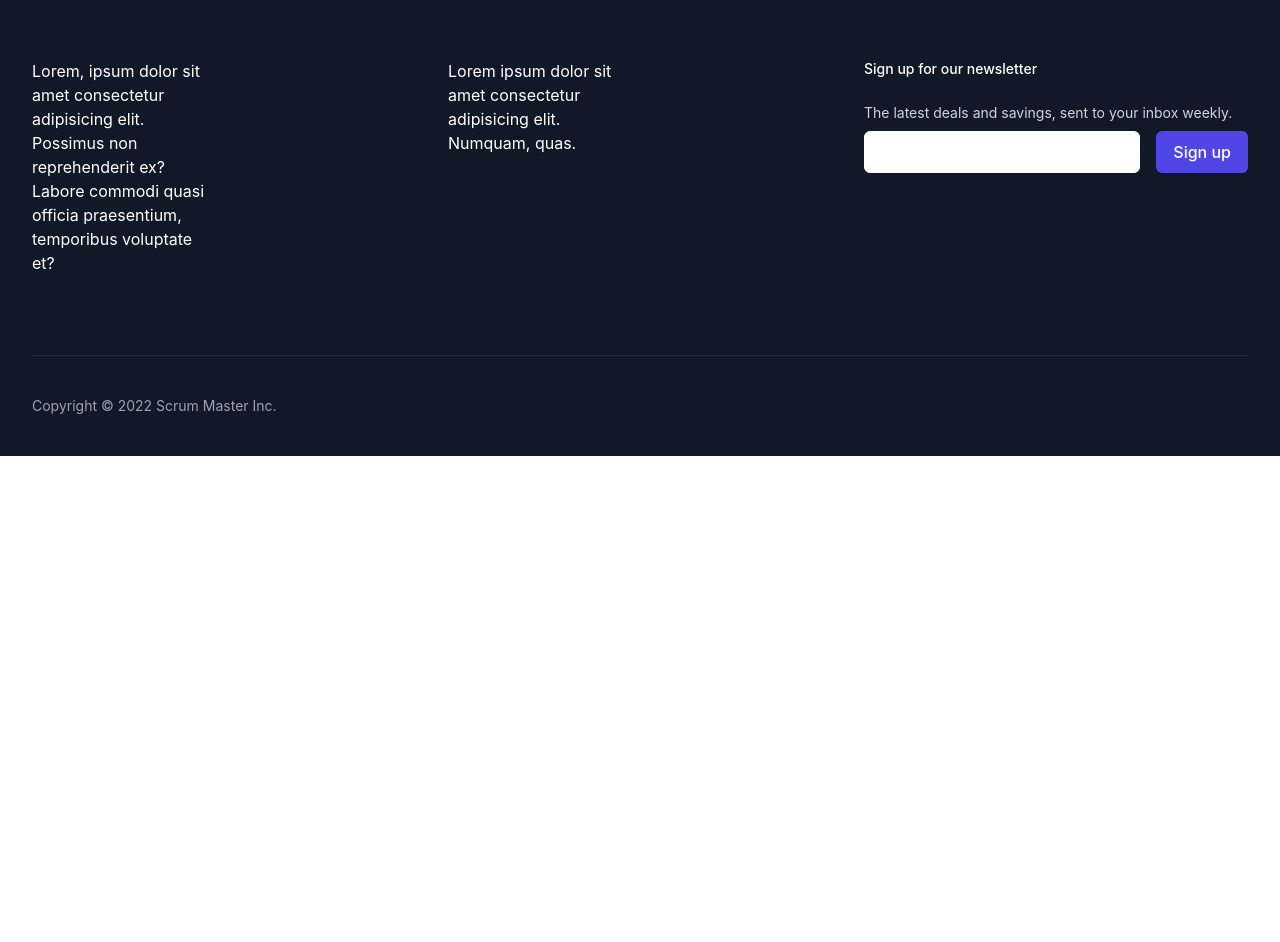
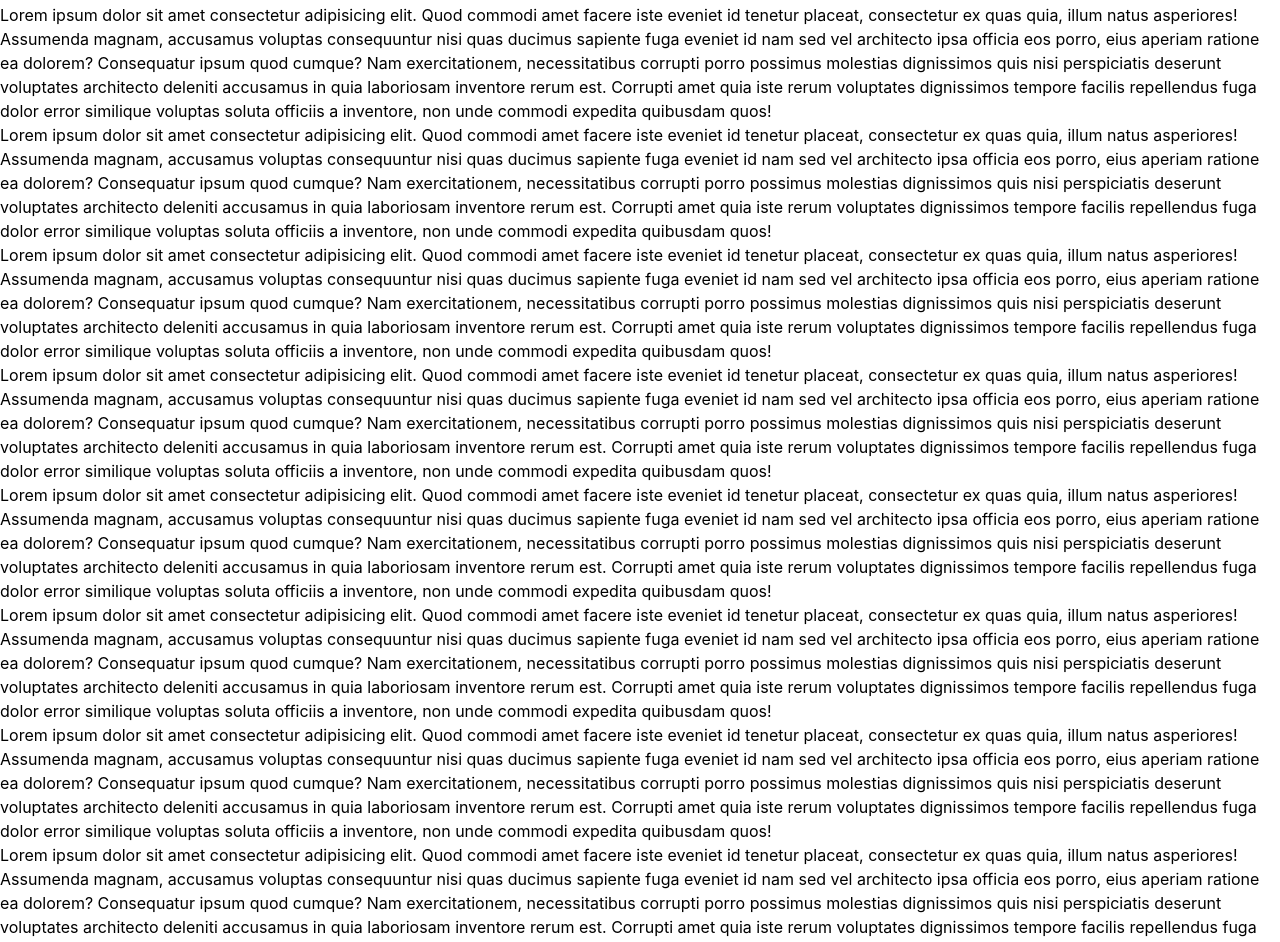
Before and after one commit to Apfirebolt/Fastapi-scrum-master, a React (Create React App) app in the folder frontend/: page /scroll in a window 1280 px wide. Shown: the part 61-1003 px from the top of the page. Before the commit the page ends 800 px from the top, so only its background shows below. Built offline with nearby package versions, Linux system fonts and the light colour scheme.

Commit message:
feat: added a sample smooth scroll page

```diff
--- a/frontend/src/components/AnimatedRoutes.js
+++ b/frontend/src/components/AnimatedRoutes.js
@@ -1,6 +1,7 @@
 import { Routes, Route, useLocation } from "react-router-dom";
 import { AnimatePresence } from "framer-motion";
 
+import SmoothScroll from "../pages/ScrollExample";
 import HomeScreen from "../pages/Home";
 import LoginScreen from "../pages/Login";
 import RegisterScreen from "../pages/Register";
@@ -22,6 +23,7 @@ const AnimatedRoutes = () => {
     <AnimatePresence>
       <Routes location={location} key={location.pathname}>
         <Route path="/" element={<HomeScreen />} exact />
+        <Route path="/scroll" element={<SmoothScroll />} exact />
         <Route path="/scheduler" element={<SchedulerScreen />} exact />
         <Route path="/login" element={<LoginScreen />} exact />
         <Route path="/register" element={<RegisterScreen />} exact />
--- /dev/null
+++ b/frontend/src/pages/ScrollExample.jsx
@@ -0,0 +1,103 @@
+import React from 'react';
+import { Element, scroller } from 'react-scroll';
+
+function SmoothScroll() {
+    const scrollToElement = (elementName) => {
+        scroller.scrollTo(elementName, {
+            duration: 800,
+            delay: 0,
+            smooth: 'easeInOutQuart'
+        });
+    };
+
+    return (
+        <div>
+            <button onClick={() => scrollToElement('myElement')}>Scroll to Element</button>
+            <p>
+                Lorem ipsum dolor sit amet consectetur adipisicing elit. Quod commodi amet facere iste eveniet id tenetur
+                placeat, consectetur ex quas quia, illum natus asperiores! Assumenda magnam, accusamus voluptas consequuntur nisi quas
+                ducimus sapiente fuga eveniet id nam sed vel architecto ipsa officia eos porro, eius aperiam ratione ea dolorem?
+                Consequatur ipsum quod cumque? Nam exercitationem, necessitatibus corrupti porro possimus molestias dignissimos
+                quis nisi perspiciatis deserunt voluptates architecto deleniti accusamus in quia laboriosam inventore rerum est.
+                Corrupti amet quia iste rerum voluptates dignissimos tempore facilis repellendus fuga dolor error similique voluptas
+                soluta officiis a inventore, non unde commodi expedita quibusdam quos!
+            </p>
+
+            <p>
+                Lorem ipsum dolor sit amet consectetur adipisicing elit. Quod commodi amet facere iste eveniet id tenetur
+                placeat, consectetur ex quas quia, illum natus asperiores! Assumenda magnam, accusamus voluptas consequuntur nisi quas
+                ducimus sapiente fuga eveniet id nam sed vel architecto ipsa officia eos porro, eius aperiam ratione ea dolorem?
+                Consequatur ipsum quod cumque? Nam exercitationem, necessitatibus corrupti porro possimus molestias dignissimos
+                quis nisi perspiciatis deserunt voluptates architecto deleniti accusamus in quia laboriosam inventore rerum est.
+                Corrupti amet quia iste rerum voluptates dignissimos tempore facilis repellendus fuga dolor error similique voluptas
+                soluta officiis a inventore, non unde commodi expedita quibusdam quos!
+            </p>
+
+            <p>
+                Lorem ipsum dolor sit amet consectetur adipisicing elit. Quod commodi amet facere iste eveniet id tenetur
+                placeat, consectetur ex quas quia, illum natus asperiores! Assumenda magnam, accusamus voluptas consequuntur nisi quas
+                ducimus sapiente fuga eveniet id nam sed vel architecto ipsa officia eos porro, eius aperiam ratione ea dolorem?
+                Consequatur ipsum quod cumque? Nam exercitationem, necessitatibus corrupti porro possimus molestias dignissimos
+                quis nisi perspiciatis deserunt voluptates architecto deleniti accusamus in quia laboriosam inventore rerum est.
+                Corrupti amet quia iste rerum voluptates dignissimos tempore facilis repellendus fuga dolor error similique voluptas
+                soluta officiis a inventore, non unde commodi expedita quibusdam quos!
+            </p>
+
+            <p>
+                Lorem ipsum dolor sit amet consectetur adipisicing elit. Quod commodi amet facere iste eveniet id tenetur
+                placeat, consectetur ex quas quia, illum natus asperiores! Assumenda magnam, accusamus voluptas consequuntur nisi quas
+                ducimus sapiente fuga eveniet id nam sed vel architecto ipsa officia eos porro, eius aperiam ratione ea dolorem?
+                Consequatur ipsum quod cumque? Nam exercitationem, necessitatibus corrupti porro possimus molestias dignissimos
+                quis nisi perspiciatis deserunt voluptates architecto deleniti accusamus in quia laboriosam inventore rerum est.
+                Corrupti amet quia iste rerum voluptates dignissimos tempore facilis repellendus fuga dolor error similique voluptas
+                soluta officiis a inventore, non unde commodi expedita quibusdam quos!
+            </p>
+
+            <p>
+                Lorem ipsum dolor sit amet consectetur adipisicing elit. Quod commodi amet facere iste eveniet id tenetur
+                placeat, consectetur ex quas quia, illum natus asperiores! Assumenda magnam, accusamus voluptas consequuntur nisi quas
+                ducimus sapiente fuga eveniet id nam sed vel architecto ipsa officia eos porro, eius aperiam ratione ea dolorem?
+                Consequatur ipsum quod cumque? Nam exercitationem, necessitatibus corrupti porro possimus molestias dignissimos
+                quis nisi perspiciatis deserunt voluptates architecto deleniti accusamus in quia laboriosam inventore rerum est.
+                Corrupti amet quia iste rerum voluptates dignissimos tempore facilis repellendus fuga dolor error similique voluptas
+                soluta officiis a inventore, non unde commodi expedita quibusdam quos!
+            </p>
+
+            <p>
+                Lorem ipsum dolor sit amet consectetur adipisicing elit. Quod commodi amet facere iste eveniet id tenetur
+                placeat, consectetur ex quas quia, illum natus asperiores! Assumenda magnam, accusamus voluptas consequuntur nisi quas
+                ducimus sapiente fuga eveniet id nam sed vel architecto ipsa officia eos porro, eius aperiam ratione ea dolorem?
+                Consequatur ipsum quod cumque? Nam exercitationem, necessitatibus corrupti porro possimus molestias dignissimos
+                quis nisi perspiciatis deserunt voluptates architecto deleniti accusamus in quia laboriosam inventore rerum est.
+                Corrupti amet quia iste rerum voluptates dignissimos tempore facilis repellendus fuga dolor error similique voluptas
+                soluta officiis a inventore, non unde commodi expedita quibusdam quos!
+            </p>
+
+            <p>
+                Lorem ipsum dolor sit amet consectetur adipisicing elit. Quod commodi amet facere iste eveniet id tenetur
+                placeat, consectetur ex quas quia, illum natus asperiores! Assumenda magnam, accusamus voluptas consequuntur nisi quas
+                ducimus sapiente fuga eveniet id nam sed vel architecto ipsa officia eos porro, eius aperiam ratione ea dolorem?
+                Consequatur ipsum quod cumque? Nam exercitationem, necessitatibus corrupti porro possimus molestias dignissimos
+                quis nisi perspiciatis deserunt voluptates architecto deleniti accusamus in quia laboriosam inventore rerum est.
+                Corrupti amet quia iste rerum voluptates dignissimos tempore facilis repellendus fuga dolor error similique voluptas
+                soluta officiis a inventore, non unde commodi expedita quibusdam quos!
+            </p>
+
+            <p>
+                Lorem ipsum dolor sit amet consectetur adipisicing elit. Quod commodi amet facere iste eveniet id tenetur
+                placeat, consectetur ex quas quia, illum natus asperiores! Assumenda magnam, accusamus voluptas consequuntur nisi quas
+                ducimus sapiente fuga eveniet id nam sed vel architecto ipsa officia eos porro, eius aperiam ratione ea dolorem?
+                Consequatur ipsum quod cumque? Nam exercitationem, necessitatibus corrupti porro possimus molestias dignissimos
+                quis nisi perspiciatis deserunt voluptates architecto deleniti accusamus in quia laboriosam inventore rerum est.
+                Corrupti amet quia iste rerum voluptates dignissimos tempore facilis repellendus fuga dolor error similique voluptas
+                soluta officiis a inventore, non unde commodi expedita quibusdam quos!
+            </p>
+            <Element name="myElement">
+                <h1>My Element</h1>
+                <p>This is the element I want to scroll to.</p>
+            </Element>
+        </div>
+    );
+}
+
+export default SmoothScroll;
--- /dev/null
+++ b/package.json
@@ -0,0 +1,5 @@
+{
+  "dependencies": {
+    "react-scroll": "^1.9.0"
+  }
+}
```
Also changed, not shown: 1 other file (tests, documents, lock files or other folders).
